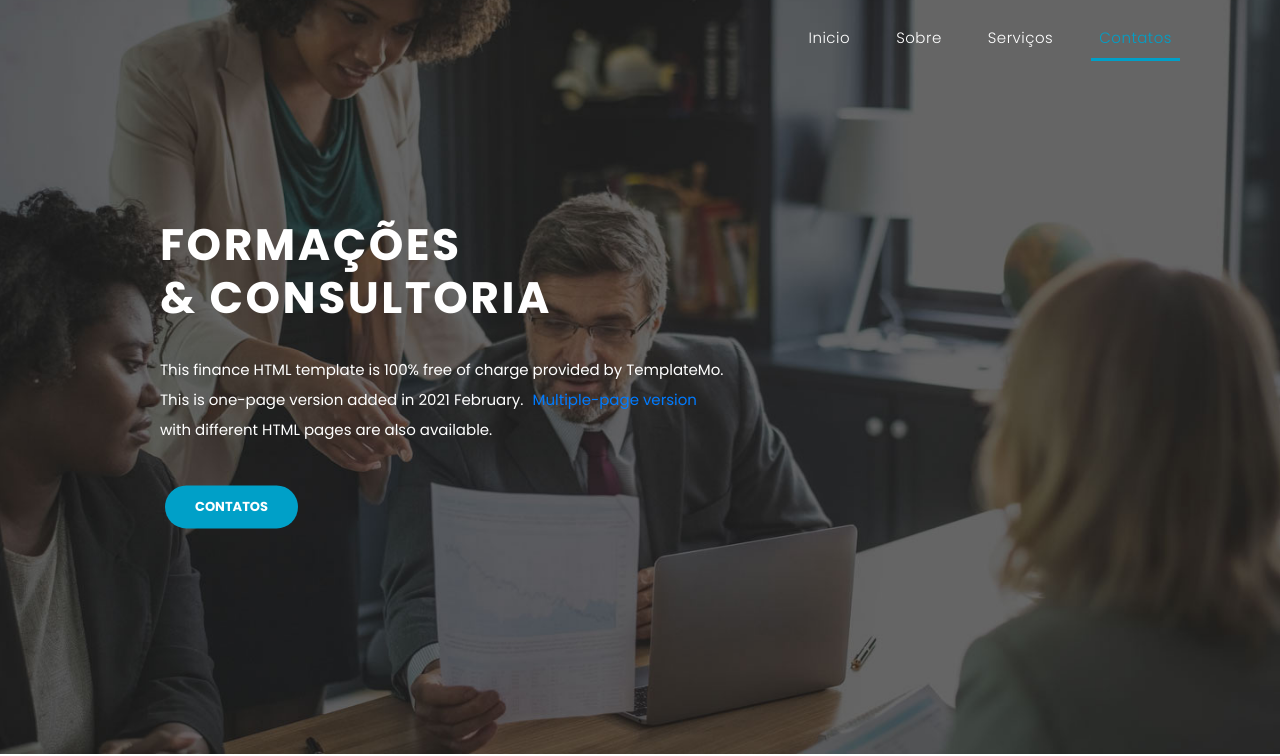
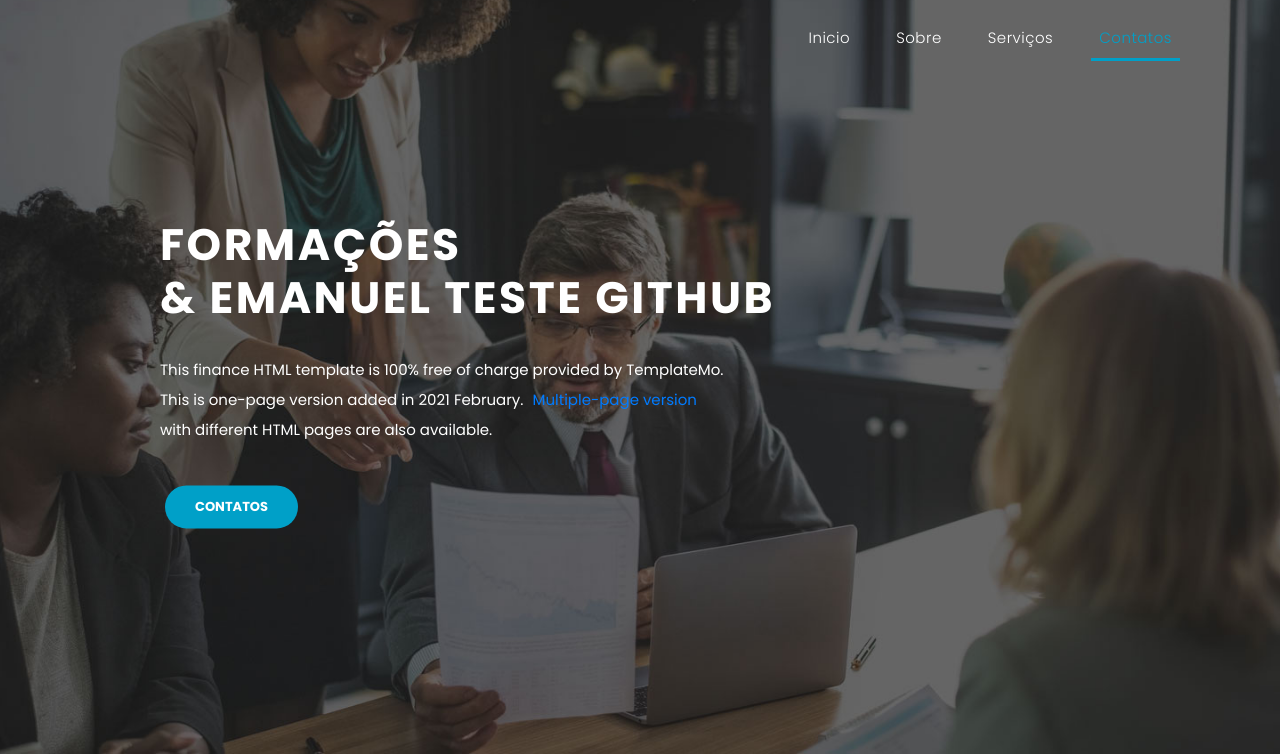
Before and after one commit to SamuelJungo/portfolio, a plain HTML site: page index.html in a window 1280 px wide. Shown: the part 52-808 px from the top of the page. Drawn offline with Linux system fonts and the light colour scheme.

Commit message:
commit neymar

```diff
--- a/index.html
+++ b/index.html
@@ -77,7 +77,7 @@
           <div class="item item-1">
             <div class="img-fill">
                 <div class="text-content">
-                  <h4>Formações <br>&amp; Consultoria</h4>
+                  <h4>Formações <br>&amp; Emanuel teste github</h4>
                   <p>This finance HTML template is 100% free of charge provided by TemplateMo. This is one-page version added in 2021 February. <a href="index.html">Multiple-page version</a> with different HTML pages are also available.</p>
                   <a href="#contactus" class="filled-button">contatos</a>
                 </div>
```
